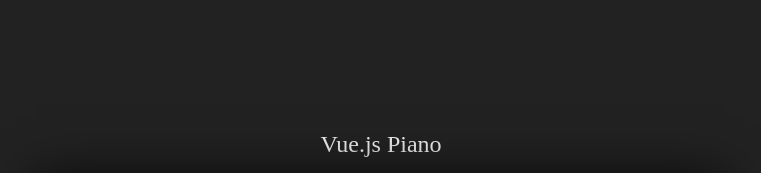
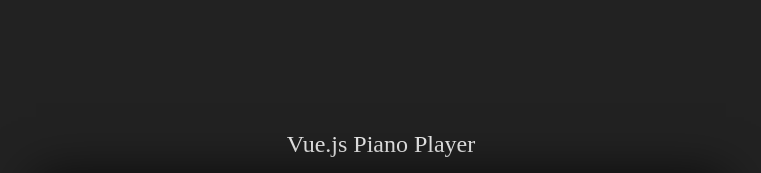
Before and after one commit to hxsxixn/PlayPiano, a plain HTML site: page index.html in a window 1280 px wide. Shown: the top 173 px of the page, without its empty margins (259-1020 px from the left). Drawn offline with nearby package versions, Linux system fonts and the light colour scheme.

Commit message:
fork test

```diff
--- a/index.html
+++ b/index.html
@@ -15,7 +15,7 @@
     </audio>
   </div>
   <div class="center_box">
-    <h2>Vue.js Piano</h2>
+    <h2>Vue.js Piano Player</h2>
     <div class="keyboard">
       <div class="pianokey" v-for="kb in keyboard">
         <div class="white" v-if="kb.type=='white'" v-on:click="addnote(kb.num)" v-bind:class="currnt_note(kb.num,kb.key)?'playing':''">
```
